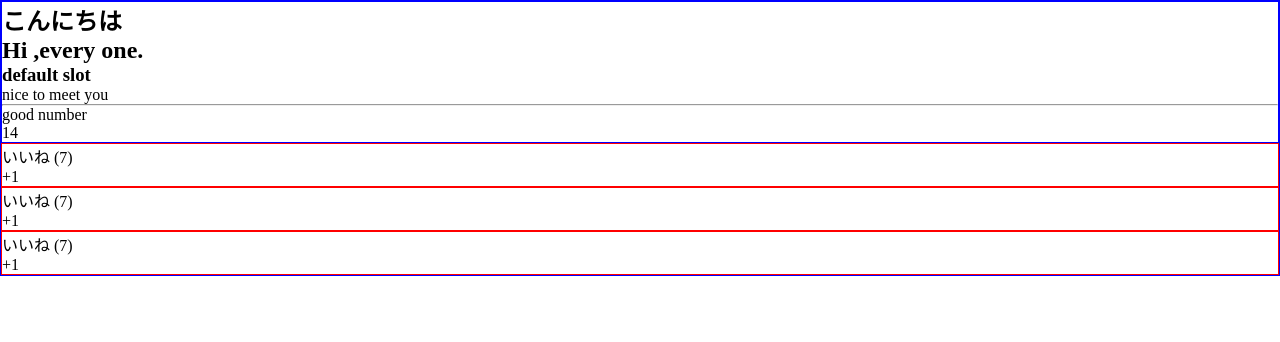
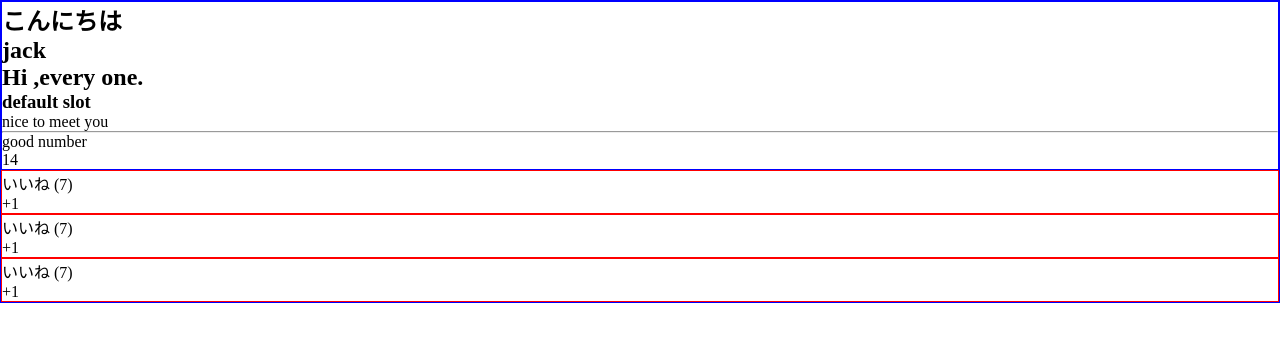
Before and after one commit to hiyasichuka/vue-cli, a Vue app in the folder hello-world/: page / in a window 1280 px wide. Shown: the top 342 px of the page. Built offline with nearby package versions, Linux system fonts and the light colour scheme.

Commit message:
slot prop

```diff
--- a/hello-world/src/App.vue
+++ b/hello-world/src/App.vue
@@ -2,8 +2,9 @@
   <div>
     <LikeHeader header-text="hello">
       <h2>Hi ,every one.</h2>
-      <template v-slot:title>
+      <template v-slot:title="slotProps">
         <h2>こんにちは</h2>
+        <h2>{{ slotProps.user.firstName }}</h2>
       </template>
       <h3>default slot</h3>
       <p>nice to meet you</p>
--- a/hello-world/src/components/LikeHeader.vue
+++ b/hello-world/src/components/LikeHeader.vue
@@ -1,6 +1,6 @@
 <template>
   <div>
-    <slot name="title"> </slot>
+    <slot name="title" :user="user"> </slot>
     <slot></slot>
     <hr />
     <p>good number</p>
@@ -10,7 +10,14 @@
 
 <script>
 export default {
-  props: ["headerText"],
+  data() {
+    return {
+      user: {
+        firstName: "jack",
+        lastName: "donald",
+      },
+    };
+  },
 };
 </script>
 
```
